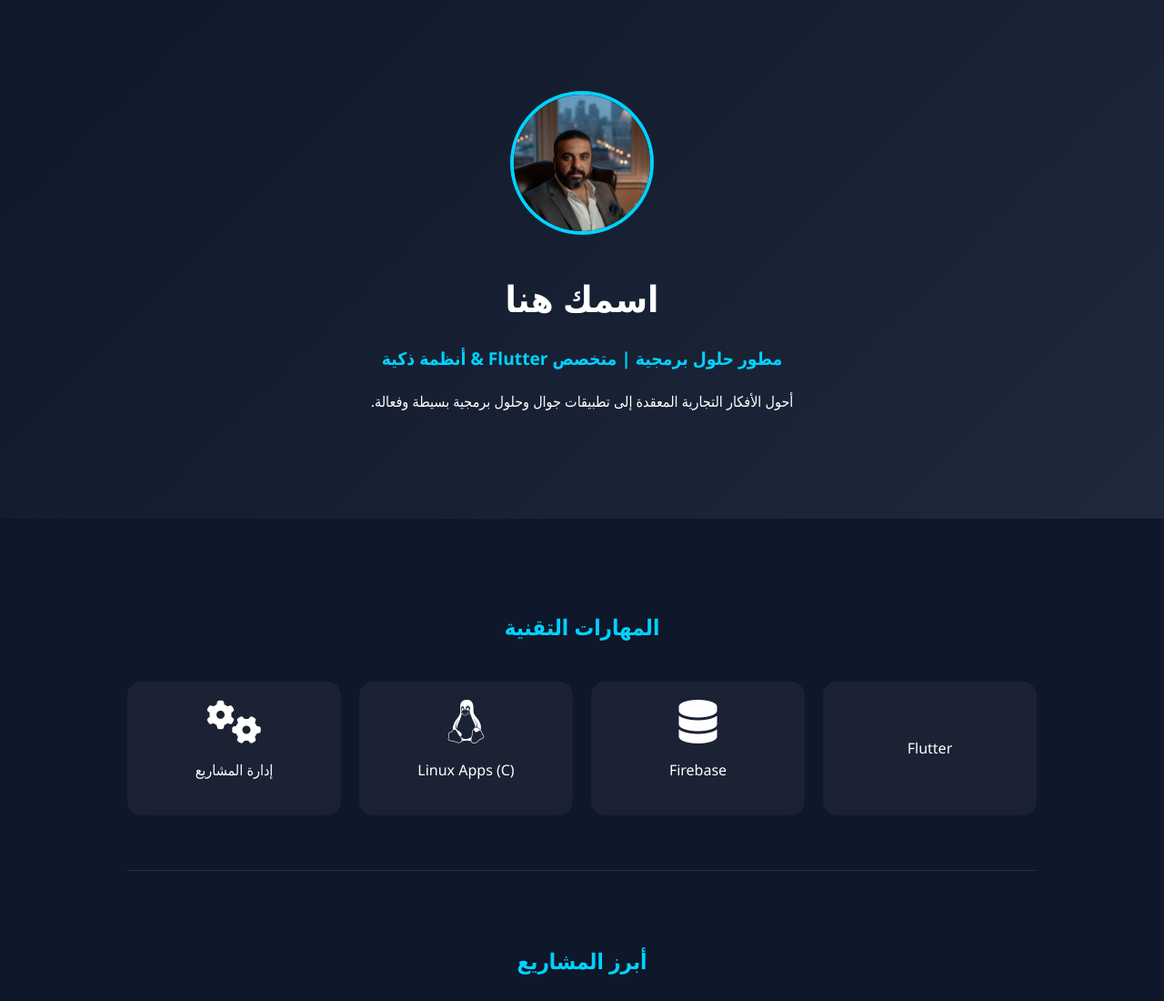
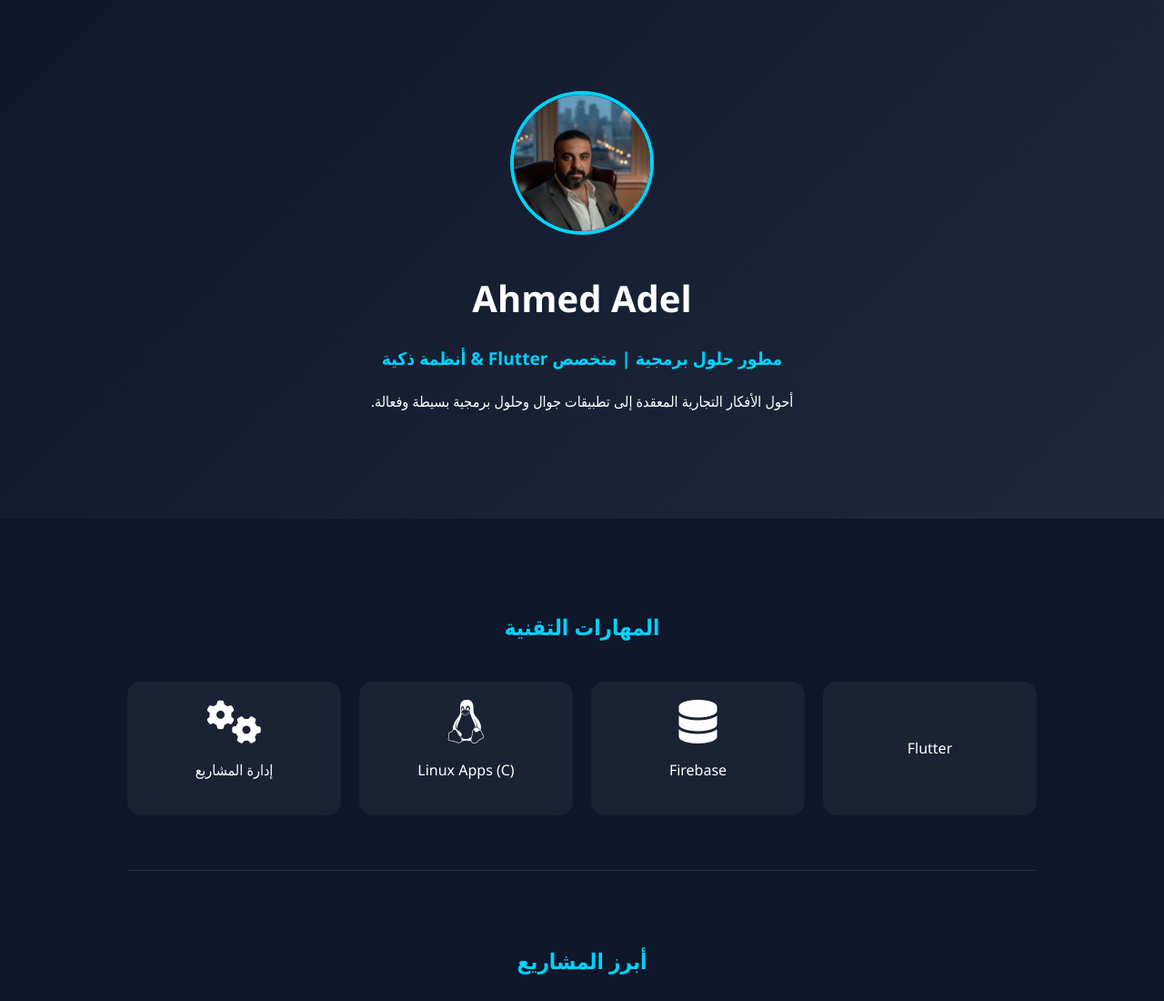
Before and after one commit to AAdelMM/AAdelMM.github.io, a plain HTML site: page index.html in a window 1280 px wide. Shown: the top 1100 px of the page at 91% size. Drawn offline with Linux system fonts and the light colour scheme.

Commit message:
upload profile image1

```diff
--- a/index.html
+++ b/index.html
@@ -106,7 +106,7 @@
 
     <header>
         <img src="/profile.jpg" alt="Profile" class="profile-img">
-        <h1>اسمك هنا</h1>
+        <h1>Ahmed Adel</h1>
         <p class="tagline">مطور حلول برمجية | متخصص Flutter & أنظمة ذكية</p>
         <p>أحول الأفكار التجارية المعقدة إلى تطبيقات جوال وحلول برمجية بسيطة وفعالة.</p>
     </header>
```
